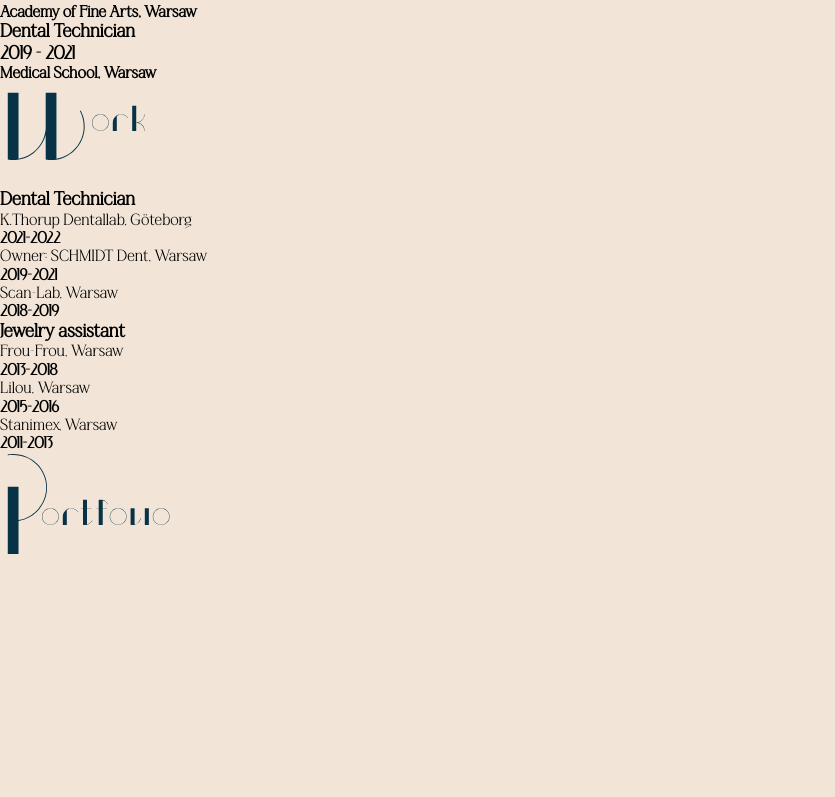
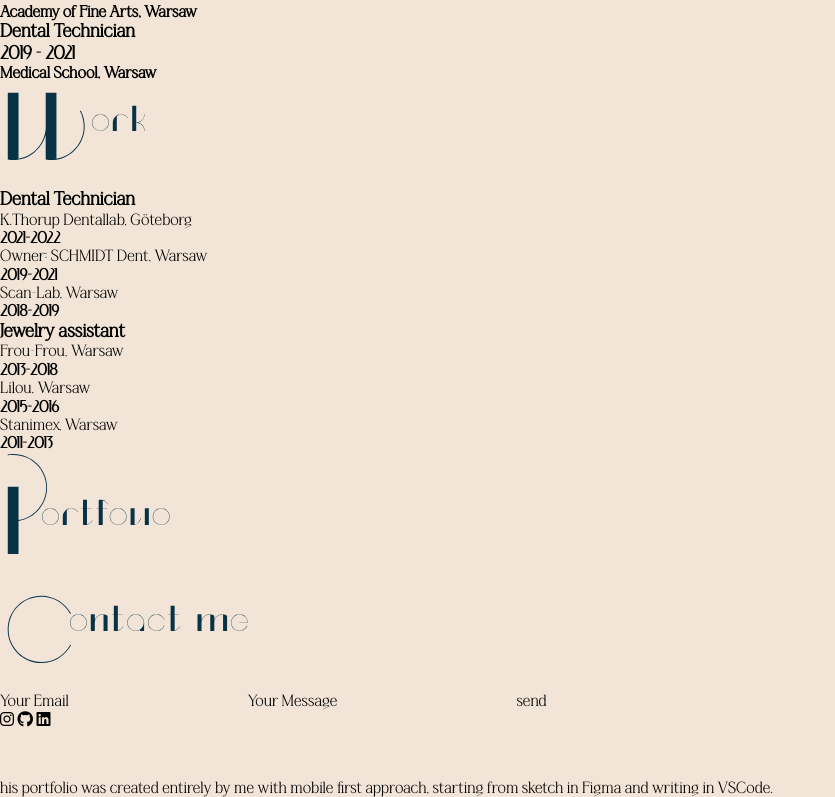
Before and after one commit to DagnaSchmidt/portfolio, a plain HTML site: page index.html in a window 1280 px wide. Shown: the part 1519-2316 px from the top of the page, without its empty margins (0-835 px from the left). Before the commit the page ends 2102 px from the top, so only its background shows below. Drawn offline with Linux system fonts and the light colour scheme; files whose address does not match are found by name.

Commit message:
whole content without portfolio

```diff
--- a/index.html
+++ b/index.html
@@ -7,8 +7,9 @@
 <!--LINKS TO STYLES-->
     <link rel="stylesheet" href="styles/normalize.css">
     <link rel="stylesheet" href="styles/styles.css">
-<!--FONTS-->
-
+<!--FONT AWESOME ICONS-->
+    <link rel="stylesheet" href="https://cdnjs.cloudflare.com/ajax/libs/font-awesome/5.15.4/css/all.min.css" integrity="sha512-1ycn6IcaQQ40/MKBW2W4Rhis/DbILU74C1vSrLJxCq57o941Ym01SwNsOMqvEBFlcgUa6xLiPY/NS5R+E6ztJQ==" crossorigin="anonymous" referrerpolicy="no-referrer" />
+    <script src="https://kit.fontawesome.com/90116f7b33.js" crossorigin="anonymous"></script>
 <!--TITLE-->
     <title>Dagna Schmidt - web developer</title>
 </head>
@@ -265,11 +266,46 @@
         <!--PORTFOLIO-->
         <section class="portfolio">
             <img src="img/portfolio.svg" alt="portfolio text" class="portfolio__img title__img">
+            <div class="portfolio__item"></div>
         </section>
-        <section class="contact"></section>
+
+        <!--CONTACT-->
+        <section class="contact">
+            <img src="img/contact.svg" alt="contact me text" class="contact__img title__img">
+            <form action="" class="contact__form">
+                <label for="email" class="label">Your Email</label>
+                <input type="email" id="email" class="ipnut">
+                <label for="message">Your Message</label>
+                <input type="text" id="message" class="input">
+                <button class="btn__primary">
+                    send
+                </button>
+            </form>
+            <div class="contact__icons">
+                <a href="https://www.instagram.com/b.ardzo/" target="_blank" class="contact__link">
+                    <i class="fa-brands fa-instagram contact__icon"></i>
+                </a>
+                <a href="https://github.com/DagnaSchmidt/" target="_blank" class="contact__link">
+                    <i class="fa-brands fa-github contact__icon"></i>
+                </a>
+                <a href="https://www.linkedin.com/in/dagna-schmidt-90ba37207/" target="_blank" class="contact__link">
+                    <i class="fa-brands fa-linkedin contact__icon"></i>
+                </a>
+            </div>
+        </section>
     </main>
+
+    <!--FOOTER-->
     <footer class="footer">
-
+        <div class="footer__content">
+            <img src="img/t.svg" alt="T letter" class="footer__img">
+            <p class="text">
+                his portfolio was created entirely by me
+                with mobile first approach,
+                starting from sketch in Figma
+                and writing in VSCode.
+            </p>
+        </div>
     </footer>
 
 </body>
```
Also changed, not shown: img/contact.svg (added), img/t.svg (added).
